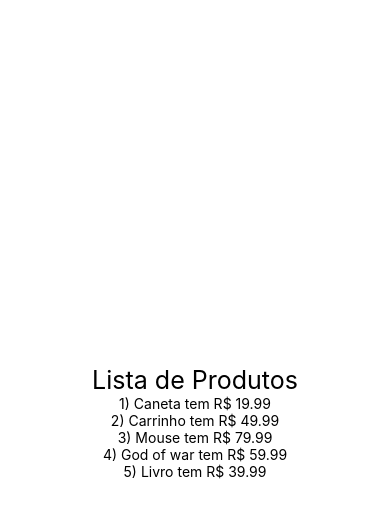
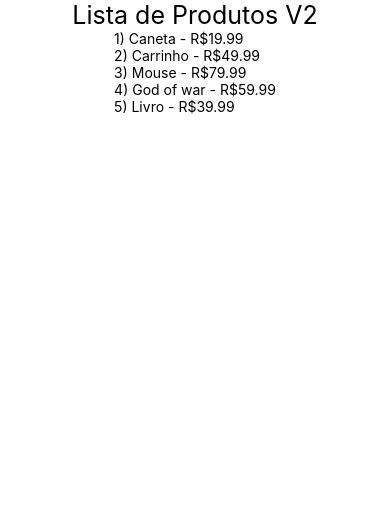
Before and after one commit to JordyLimaEng/React-Native, a React Native app: screen / in a window 390 px wide. Shown: the top 518 px of the page. Built offline with nearby package versions, Linux system fonts and the light colour scheme.

Commit message:
Renderizando Lista #2

```diff
--- a/src/App.js
+++ b/src/App.js
@@ -1,13 +1,13 @@
 import React from 'react'
 import { View, StyleSheet, SafeAreaView } from 'react-native'
 
-import ListaProdutos from './components/produtos/ListaProdutos'
+import ListaProdutosV2 from './components/produtos/ListaProdutosV2'
 
 export default () =>  (
 
     <SafeAreaView style={style.App}>
 
-        <ListaProdutos/>
+        <ListaProdutosV2/>
 
 
     </SafeAreaView>
--- /dev/null
+++ b/src/components/produtos/ListaProdutosV2.js
@@ -0,0 +1,24 @@
+import React from 'react'
+import {Text, FlatList} from 'react-native'
+import Estilo from '../estilo'
+import Produtos from './produtos'
+import produtos from './produtos'
+
+export default props =>{
+
+    const produtoRender = ({ item:p }) => {
+        return <Text>{p.id}) {p.nome} - R${p.preco}</Text>
+    }
+
+    return (
+        <>
+            <Text style={Estilo.fontM}> Lista de Produtos V2 </Text>
+
+            <FlatList
+                data = {produtos}
+                keyExtractor={i => `${i.id}`}
+                renderItem = {produtoRender}
+            />
+        </>
+    )
+}
```
